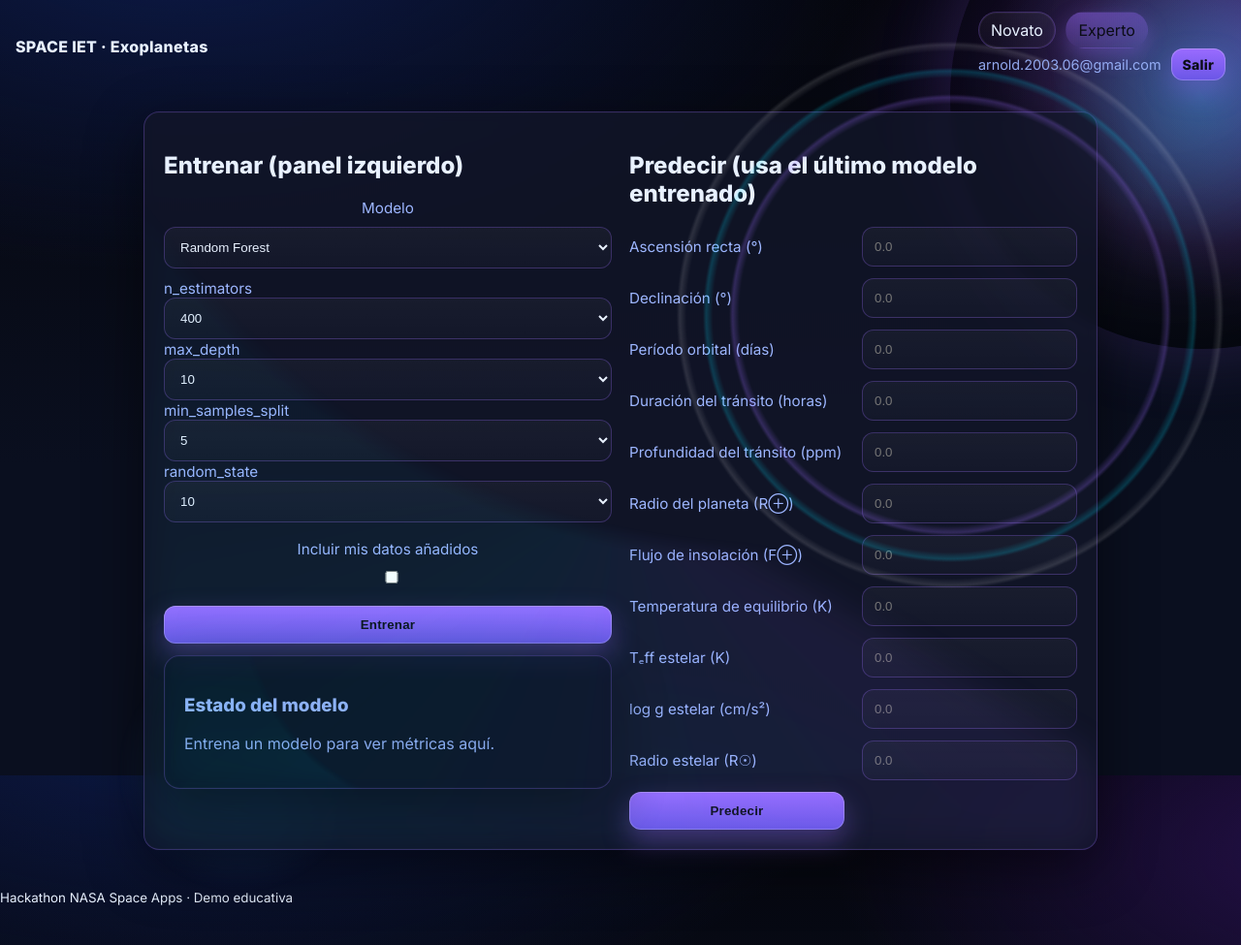
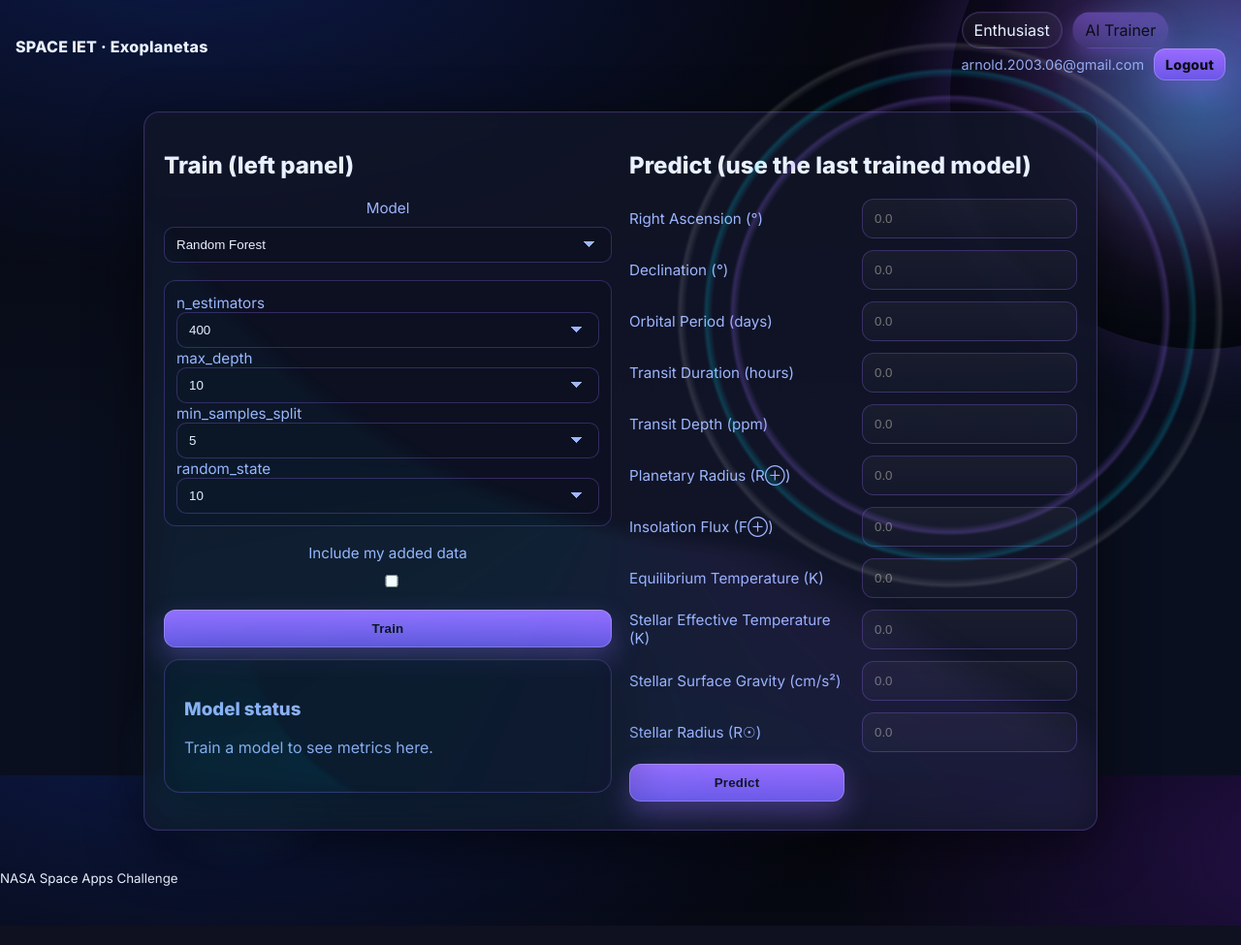
Before and after one commit to Arena05/Cosmos_Connect, a Flask app: page /experto in a window 1280 px wide. Shown: the whole page at 97% size. Run offline with Flask 3, Linux system fonts and the light colour scheme; a user stored in the database is signed in.

Commit message:
Traducción y arreglo del front end

```diff
--- a/app/ml_service.py
+++ b/app/ml_service.py
@@ -20,17 +20,17 @@
 ]
 
 UI_LABELS: Dict[str, str] = {
-    "ra": "Ascensión recta (°)",
-    "dec": "Declinación (°)",
-    "period": "Período orbital (días)",
-    "duration": "Duración del tránsito (horas)",
-    "depth": "Profundidad del tránsito (ppm)",
-    "planet_radius": "Radio del planeta (R⊕)",
-    "insolation": "Flujo de insolación (F⊕)",
-    "equilibrium_temp": "Temperatura de equilibrio (K)",
-    "stellar_teff": "Tₑff estelar (K)",
-    "stellar_logg": "log g estelar (cm/s²)",
-    "stellar_radius": "Radio estelar (R☉)",
+    "ra": "Right Ascension (°)",
+    "dec": "Declination (°)",
+    "period": "Orbital Period (days)",
+    "duration": "Transit Duration (hours)",
+    "depth": "Transit Depth (ppm)",
+    "planet_radius": "Planetary Radius (R⊕)",
+    "insolation": "Insolation Flux (F⊕)",
+    "equilibrium_temp": "Equilibrium Temperature (K)",
+    "stellar_teff": "Stellar Effective Temperature (K)",
+    "stellar_logg": "Stellar Surface Gravity (cm/s²)",
+    "stellar_radius": "Stellar Radius (R☉)",
 }
 
 BASE_DIR = Path(__file__).resolve().parents[1]
--- a/app/static/styles.css
+++ b/app/static/styles.css
@@ -202,6 +202,119 @@
 
 .vform{ display:flex; flex-direction:column; gap:10px; }
 
+/* ====== Panel de hiperparámetros (Experto) ====== */
+.hp{
+  background: rgba(12,16,32,.55);
+  border: 1px solid var(--border);
+  border-radius: 12px;
+  padding: 12px;
+  display: grid;
+  grid-template-columns: 1fr 1fr;
+  gap: 10px 14px;
+  margin-top: 8px;
+}
+
+.hp label{
+  color: var(--subtle);
+  align-self: center;
+  font-size: .95rem;
+}
+
+/* Select oscuro coherente con el tema */
+.hp select{
+  width: 100%;
+  padding: 10px 12px;
+  border-radius: 10px;
+  border: 1px solid var(--border);
+  background: #0c1020;                 /* fondo del select cerrado */
+  color: var(--text);                   /* texto claro */
+  outline: none;
+  transition: border-color .18s ease, box-shadow .18s ease, transform .18s ease;
+  appearance: none;                     /* quitamos flecha nativa para poder theme-arla */
+  background-image:
+    linear-gradient(45deg, transparent 50%, var(--subtle) 50%),
+    linear-gradient(135deg, var(--subtle) 50%, transparent 50%),
+    linear-gradient(to right, transparent, transparent); /* fallback */
+  background-position:
+    calc(100% - 22px) center,
+    calc(100% - 16px) center,
+    100% 0;
+  background-size: 6px 6px, 6px 6px, 2.5em 100%;
+  background-repeat: no-repeat;
+}
+
+.hp select:focus{
+  border-color: rgba(0,225,255,.72);
+  box-shadow: 0 0 0 4px var(--halo);
+  transform: translateY(-1px);
+}
+
+/* Menú desplegable (lista de opciones) oscuro */
+.hp select option{
+  background: #0c1020;   /* fondo del dropdown */
+  color: var(--text);     /* texto claro */
+}
+
+/* Safari / algunos UA: sugerir esquema oscuro para controles nativos */
+@supports (color-scheme: light dark){
+  .hp select, .hp select option{
+    color-scheme: dark;
+  }
+}
+
+/* Responsivo: una sola columna en pantallas estrechas */
+@media (max-width: 680px){
+  .hp{ grid-template-columns: 1fr; }
+}
+
+/* ====== Selector del modelo ML (Random Forest / Decision Tree / Logistic Regression) ====== */
+#modelo{
+  width: 100%;
+  padding: 10px 12px;
+  border-radius: 10px;
+  border: 1px solid var(--border);
+  background: #0c1020;                 /* fondo del select cerrado */
+  color: var(--text);                   /* texto claro */
+  outline: none;
+  transition: border-color .18s ease, box-shadow .18s ease, transform .18s ease;
+
+  /* quitar flecha nativa y dibujar una "custom" con CSS para tema oscuro */
+  -webkit-appearance: none;
+  -moz-appearance: none;
+  appearance: none;
+  background-image:
+    linear-gradient(45deg, transparent 50%, var(--subtle) 50%),
+    linear-gradient(135deg, var(--subtle) 50%, transparent 50%),
+    linear-gradient(to right, transparent, transparent); /* fallback */
+  background-position:
+    calc(100% - 22px) center,
+    calc(100% - 16px) center,
+    100% 0;
+  background-size: 6px 6px, 6px 6px, 2.5em 100%;
+  background-repeat: no-repeat;
+}
+
+#modelo:focus{
+  border-color: rgba(0,225,255,.72);
+  box-shadow: 0 0 0 4px var(--halo);
+  transform: translateY(-1px);
+}
+
+/* Menú desplegable (lista de opciones) oscuro */
+#modelo option{
+  background: #0c1020;
+  color: var(--text);
+}
+
+/* Ocultar la flecha nativa en IE/Edge heredados */
+#modelo::-ms-expand { display: none; }
+
+/* Sugerir esquema oscuro a motores que lo soportan (Safari, etc.) */
+@supports (color-scheme: light dark){
+  #modelo, #modelo option { color-scheme: dark; }
+}
+
+
 /* Botones */
 .btn{
   display:inline-block; padding: 12px 16px; border:0;
--- a/app/templates/base.html
+++ b/app/templates/base.html
@@ -3,7 +3,7 @@
   <head>
     <meta charset="utf-8">
     <meta name="viewport" content="width=device-width, initial-scale=1">
-    <title>SPACE IET · Clasificador de Exoplanetas</title>
+    <title>SPACE IET · Exoplanet Classifier</title>
     <link rel="stylesheet" href="{{ url_for('static', filename='styles.css') }}">
   </head>
   <body>
@@ -12,15 +12,15 @@
       <div class="right">
         {% if current_user.is_authenticated %}
           <div class="mode-switch">
-            <a href="{{ url_for('main.novato') }}" class="chip {% if request.endpoint=='main.novato' %}active{% endif %}">Novato</a>
-            <a href="{{ url_for('main.experto') }}" class="chip {% if request.endpoint=='main.experto' %}active{% endif %}">Experto</a>
+            <a href="{{ url_for('main.novato') }}" class="chip {% if request.endpoint=='main.novato' %}active{% endif %}">Enthusiast</a>
+            <a href="{{ url_for('main.experto') }}" class="chip {% if request.endpoint=='main.experto' %}active{% endif %}">AI Trainer</a>
           </div>
           <div class="user">
             <span class="email">{{ current_user.email }}</span>
-            <a href="{{ url_for('auth.logout') }}" class="btn small">Salir</a>
+            <a href="{{ url_for('auth.logout') }}" class="btn small">Logout</a>
           </div>
         {% else %}
-          <a href="{{ url_for('auth.login') }}" class="btn small">Entrar</a>
+          <a href="{{ url_for('auth.login') }}" class="btn small">Login</a>
         {% endif %}
       </div>
     </header>
@@ -40,7 +40,7 @@
     </main>
 
     <footer>
-      <small>Hackathon NASA Space Apps · Demo educativa</small>
+      <small>NASA Space Apps Challenge</small>
     </footer>
   </body>
 </html>
--- a/app/templates/experto.html
+++ b/app/templates/experto.html
@@ -3,9 +3,9 @@
   <section class="card grid-2">
     <!-- Columna izquierda: Entrenamiento -->
     <div>
-      <h2>Entrenar (panel izquierdo)</h2>
+  <h2>Train (left panel)</h2>
       <form action="{{ url_for('main.train_experto') }}" method="post" class="vform">
-        <label>Modelo</label>
+  <label>Model</label>
         <select name="modelo" id="modelo" onchange="toggleHP()" required>
           {% set current_model = (current_cfg.model_name if current_cfg else 'Random Forest') %}
           <option {% if current_model=='Random Forest' %}selected{% endif %}>Random Forest</option>
@@ -99,14 +99,14 @@
           </select>
         </div>
 
-        <label style="margin-top:8px;">Incluir mis datos añadidos</label>
+  <label style="margin-top:8px;">Include my added data</label>
         <input type="checkbox" name="use_user_data" {% if current_cfg and current_cfg.use_user_data %}checked{% endif %}>
 
-        <button type="submit" class="btn" style="margin-top:10px;">Entrenar</button>
+  <button type="submit" class="btn" style="margin-top:10px;">Train</button>
       </form>
 
       <section class="card muted inner">
-        <h3>Estado del modelo</h3>
+        <h3>Model status</h3>
         {% if status %}
           <p><small>{{ status.model_name }} · key: <code>{{ status.key }}</code></small></p>
           <div class="bars">
@@ -115,14 +115,14 @@
             <div class="bar"><span>Balanced Acc.</span><div class="bar-track"><div class="bar-fill" style="width: {{ (status.balanced_accuracy*100)|round(1) }}%"></div></div><span>{{ (status.balanced_accuracy*100)|round(2) }}%</span></div>
           </div>
         {% else %}
-          <p class="muted">Entrena un modelo para ver métricas aquí.</p>
+          <p class="muted">Train a model to see metrics here.</p>
         {% endif %}
       </section>
     </div>
 
-    <!-- Columna derecha: Predicción -->
+    <!-- Right column: Prediction -->
     <div>
-      <h2>Predecir (usa el último modelo entrenado)</h2>
+      <h2>Predict (use the last trained model)</h2>
       <form action="{{ url_for('main.predict_experto') }}" method="post" class="grid-form">
         {% for key in features %}
         <div class="row">
@@ -130,10 +130,10 @@
           <input type="number" step="any" name="{{ key }}" id="{{ key }}" required placeholder="0.0">
         </div>
         {% endfor %}
-        <button type="submit" class="btn">Predecir</button>
+  <button type="submit" class="btn">Predict</button>
       </form>
       {% if status %}
-      <p class="muted" style="margin-top:8px;"><small>Modelo actual: {{ status.model_name }} · Accuracy {{ (status.accuracy*100)|round(2) }}%</small></p>
+  <p class="muted" style="margin-top:8px;"><small>Current model: {{ status.model_name }} · Accuracy {{ (status.accuracy*100)|round(2) }}%</small></p>
       {% endif %}
     </div>
   </section>
```
Also changed, not shown: app/templates/auth_login.html (+7 -7 lines), app/templates/auth_register.html (+7 -7 lines), app/templates/novato.html (+9 -9 lines), app/templates/result.html (+6 -6 lines).
